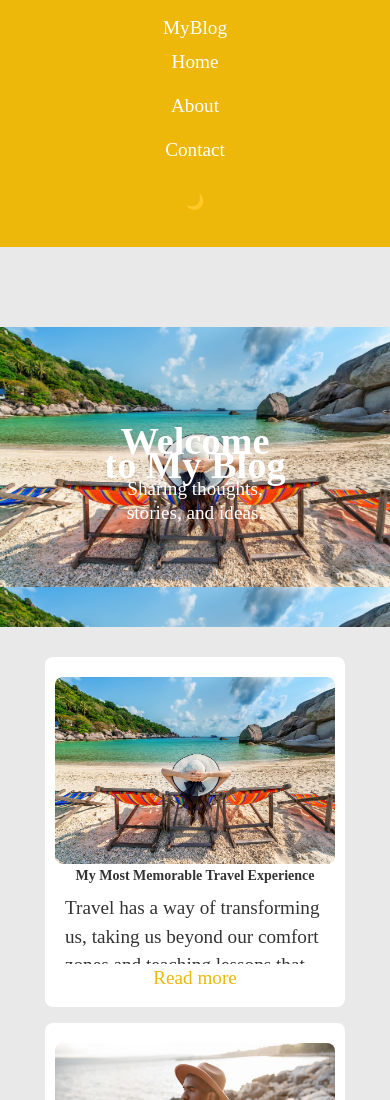
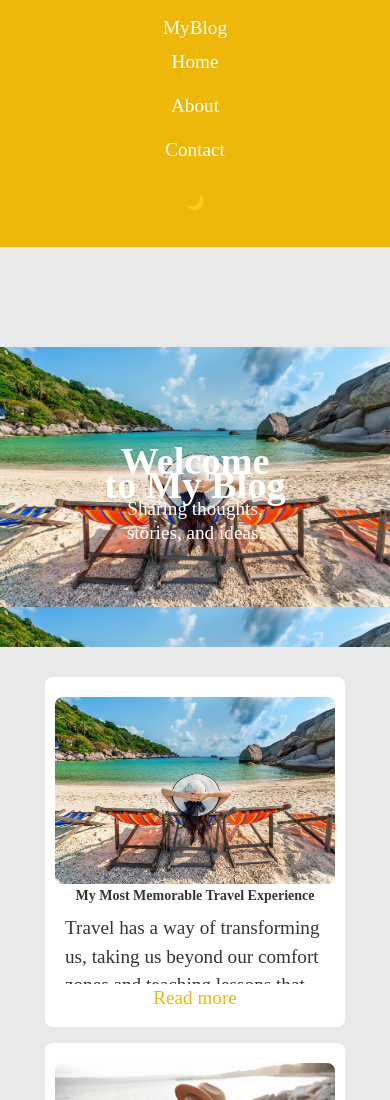
Before and after one commit to goodnezzzz/TravelBlog, a plain HTML site: page index.html in a window 390 px wide. Shown: the top 1100 px of the page. Drawn offline with Linux system fonts and the light colour scheme.

Commit message:
worked on responsiveness

```diff
--- a/styles.css
+++ b/styles.css
@@ -224,6 +224,10 @@ footer {
       margin-top: 30px;
     }
 
+    .headerContainer{
+      margin-top: 100px;
+    }
+
 }
 
 
```
